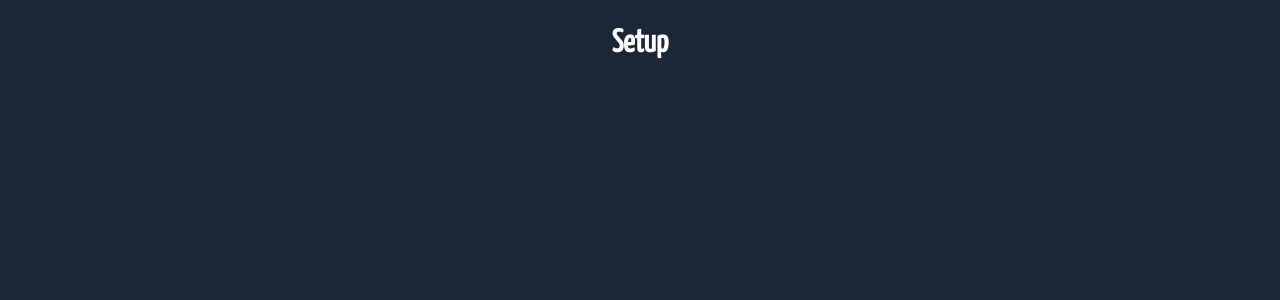
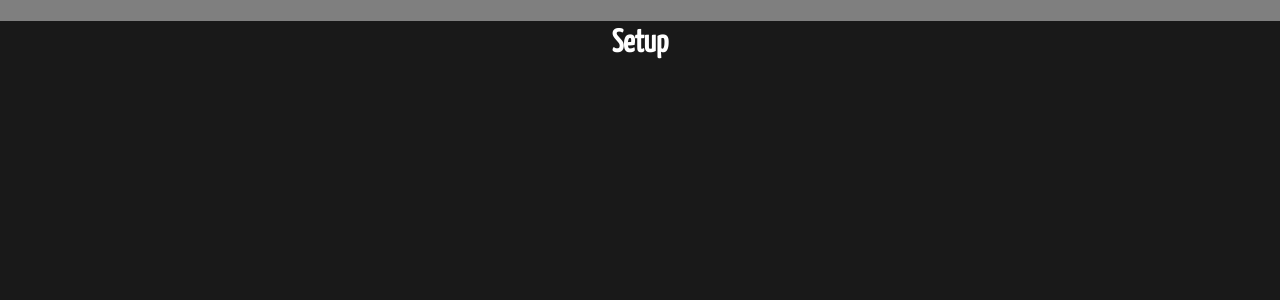
Before and after one commit to GustavoGomesDias/water-tracker, a React (Vite) app in the folder frontend/: page /setup in a window 1280 px wide. Shown: the top 300 px of the page. Built offline with nearby package versions, Linux system fonts and the light colour scheme.

Commit message:
fix: fix background color

```diff
--- a/frontend/src/pages/home/home.css
+++ b/frontend/src/pages/home/home.css
@@ -6,7 +6,6 @@
   justify-content: center;
 
   gap: 2rem;
-  background-color: rgba(0, 0, 0, 0.5);
   flex-direction: column;
   overflow: hidden;
 }
--- a/frontend/src/pages/home/index.tsx
+++ b/frontend/src/pages/home/index.tsx
@@ -15,7 +15,6 @@ export function Home() {
   return (
     <div id="App">
       <Logo />
-
       <Button handleClick={handleEnterInApp} Icon={ImEnter} tooltipText="Entrar no app" />
     </div>
   )
--- a/frontend/src/style.css
+++ b/frontend/src/style.css
@@ -1,13 +1,16 @@
 html {
-    background-color: rgba(27, 38, 54, 1);
+    background-color: rgba(0, 0, 0, 0.5);
     text-align: center;
     color: white;
+    height: 100vh;
 }
 
 body {
+    background-color: rgba(0, 0, 0, 0.8);
     margin: 0;
     color: white;
     font-family: 'Yanone', system-ui, -apple-system, BlinkMacSystemFont, 'Segoe UI', Roboto, Oxygen, Ubuntu, Cantarell, 'Open Sans', 'Helvetica Neue', sans-serif;
+    height: 100vh;
 }
 
 @font-face {
```
Also changed, not shown: 1 other file (tests, documents, lock files or other folders).
